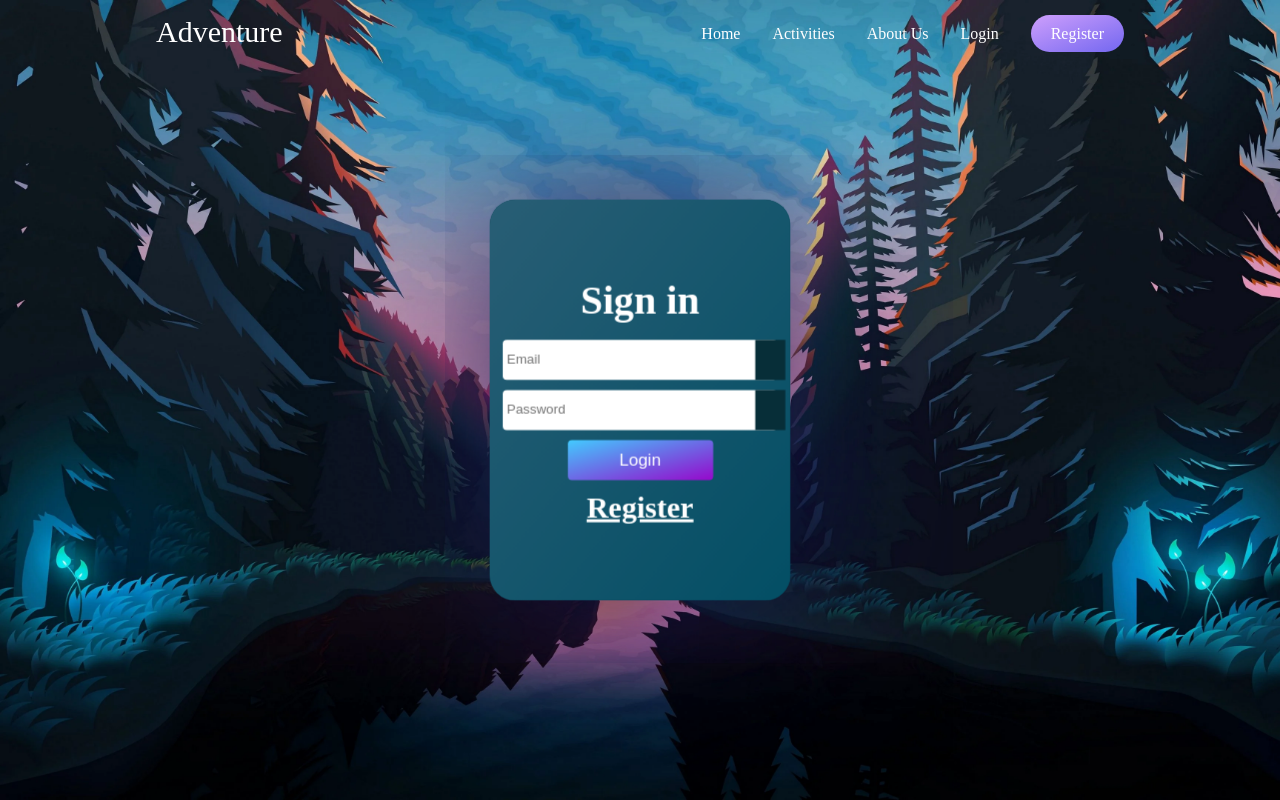
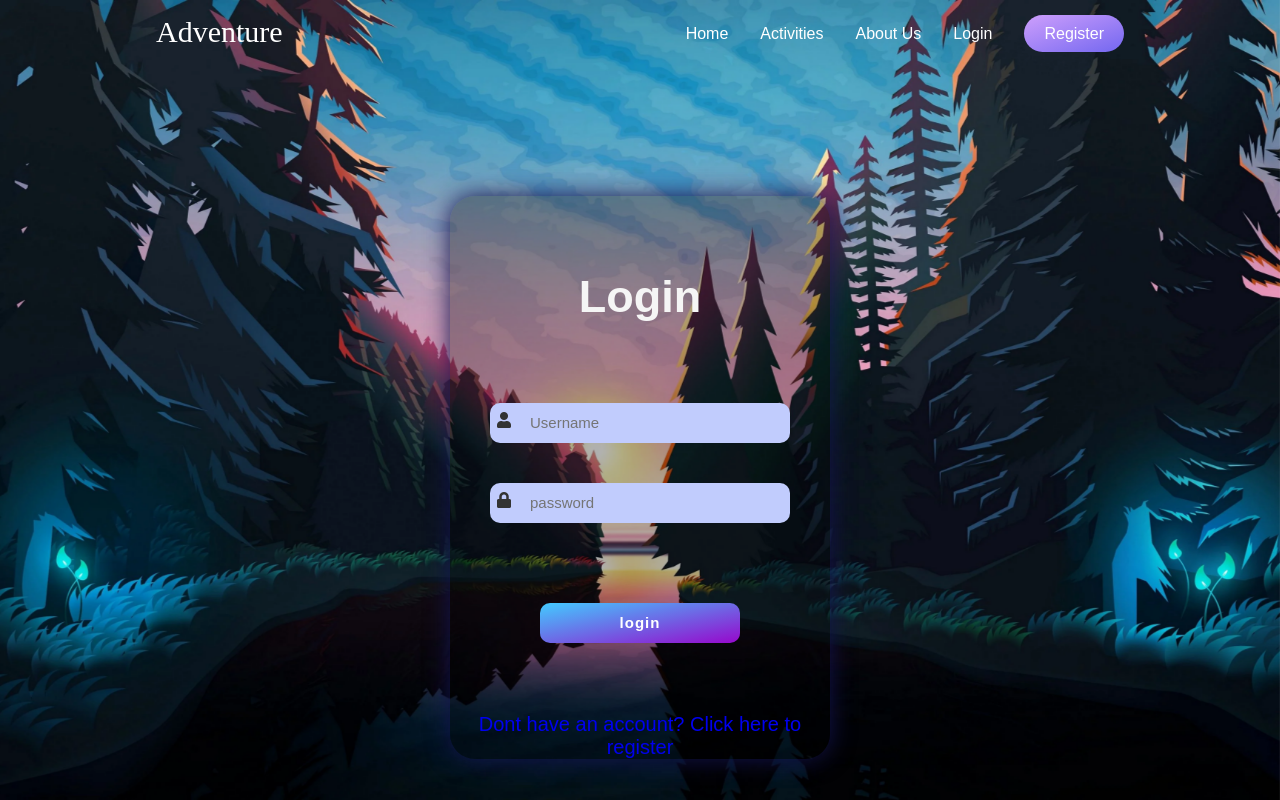
Before and after one commit to dennisshtavica/Adventure, a PHP site: page /login.html in a window 1280 px wide. Run offline with PHP 8.4, Linux system fonts and the light colour scheme; some libraries are stand-ins or nearby versions; some web fonts are replaced.

Commit message:
SignIn-remastered

```diff
--- a/CSS/loginStyle.css
+++ b/CSS/loginStyle.css
@@ -2,7 +2,7 @@ body {
   margin: 0;
   padding: 0;
   font-family: Adventure;
-  background: url("/assets/images/test1.webp") no-repeat center center fixed;
+  /*background: url("/assets/images/test1.webp") no-repeat center center fixed;*/
   -webkit-background-size: cover;
   -moz-background-size: cover;
   -o-background-size: cover;
@@ -33,7 +33,7 @@ i {
   perspective: 1000px;
   transform-style: preserve-3d;
   border-radius: 25px;
-  box-shadow: 0 0 200px #13134f;
+  /*box-shadow: 0 0 200px #13134f;*/
 }
 .front,
 .back {
--- a/login.html
+++ b/login.html
@@ -1,17 +1,17 @@
 <!DOCTYPE html>
 <html>
-
   <head>
     <title>login</title>
     <link rel="stylesheet" type="text/css" href="fontawesome/css/all.min.css" />
     <link rel="stylesheet" type="text/css" href="/CSS/style.css" />
     <meta name="viewport" content="width=device-width, initial-scale=1.0" />
     <!-- Boxicons -->
-    <link rel="stylesheet" href="https://cdn.jsdelivr.net/npm/boxicons@latest/css/boxicons.min.css" />
-    <link rel="stylesheet" href="/CSS/fontello.css">
-    <link rel="stylesheet" href="/CSS/loginStyle.css">
+    <link
+      rel="stylesheet"
+      href="https://cdn.jsdelivr.net/npm/boxicons@latest/css/boxicons.min.css"
+    />
   </head>
-<body class="body">
+  <body>
     <!-- HEADER -->
     <header class="header" id="header">
       <nav class="nav container">
@@ -45,31 +45,43 @@
         </div>
       </nav>
     </header>
-    <div class="center">
-		<div class="card" id="card">
-			<form action="#" class="front">
-				<h1>Sign in</h1>
-				<div class="group"><i class="icon-mail-alt"></i><input class="email" type="email" placeholder="Email"></div>
-				<div class="group"><i class="icon-lock"></i><input class="password" type="password" placeholder="Password"></div>
-				<input type="submit" id="btn" value="Login">
-
-				<h2 id="register">Register</h2>
+      <section class="login__page">
+        <img src="/assets/images/test1.webp" alt="" class="login-bg"/>
+        <div class="home__container container">
+          <div class="container-login">
+            <div class="header-login">
+              <h1>Login</h1>
+            </div>
+            <div class="main-login">
+              <form>
+                <span>
+                  <i class="fa fa-user"></i>
+                  <input
+                    class="username"
+                    type="text"
+                    placeholder="Username"
+                    name=""
+                  /> </span
+                ><br />
+                <span>
+                  <i class="fa fa-lock"></i>
+                  <input
+                    class="password"
+                    type="password"
+                    placeholder="password"
+                    name=""
+                  /> </span
+                ><br />
+                <button>login</button><br />
+                <a class="login-link" href="Register.html"
+                  >Dont have an account? Click here to register</a
+                >
               </form>
-
-			<form action="#" class="back">
-				<h1>Register</h1>
-				<div class="group"><i class="icon-user"></i><input class="name" type="text" placeholder="Name"></div>
-				<div class="group"><i class="icon-mail-alt"></i><input class="email" type="email" placeholder="Email"></div>
-				<div class="group"><i class="icon-lock"></i><input class="password" type="password" placeholder="Password"></div>
-				<div class="group"><i class="icon-lock"></i><input class="password" type="password" placeholder="Password"></div>
-				<input type="submit" id="btnR" value="Register">
-
-				<h2 id="Login">Login</h2>
-			</form>
-
             </div>
           </div>
-      <script src="/JS/event.js"></script>
+        </div>
+      </section>
+
       <script src="/JS/main.js"></script>
   </body>
 </html>
--- a/register.html
+++ b/register.html
@@ -52,6 +52,7 @@
     </header>
 
     <div class="center">
+      <img src="/assets/images/test1.webp" alt="" class="login-bg"/>
       <div class="card" id="card">
         <form action="#" class="front">
           <h1>Sign in</h1>
```
Also changed, not shown: CSS/style.css (+50 -173 lines). Lines whose indentation alone changed are shown as unchanged.
